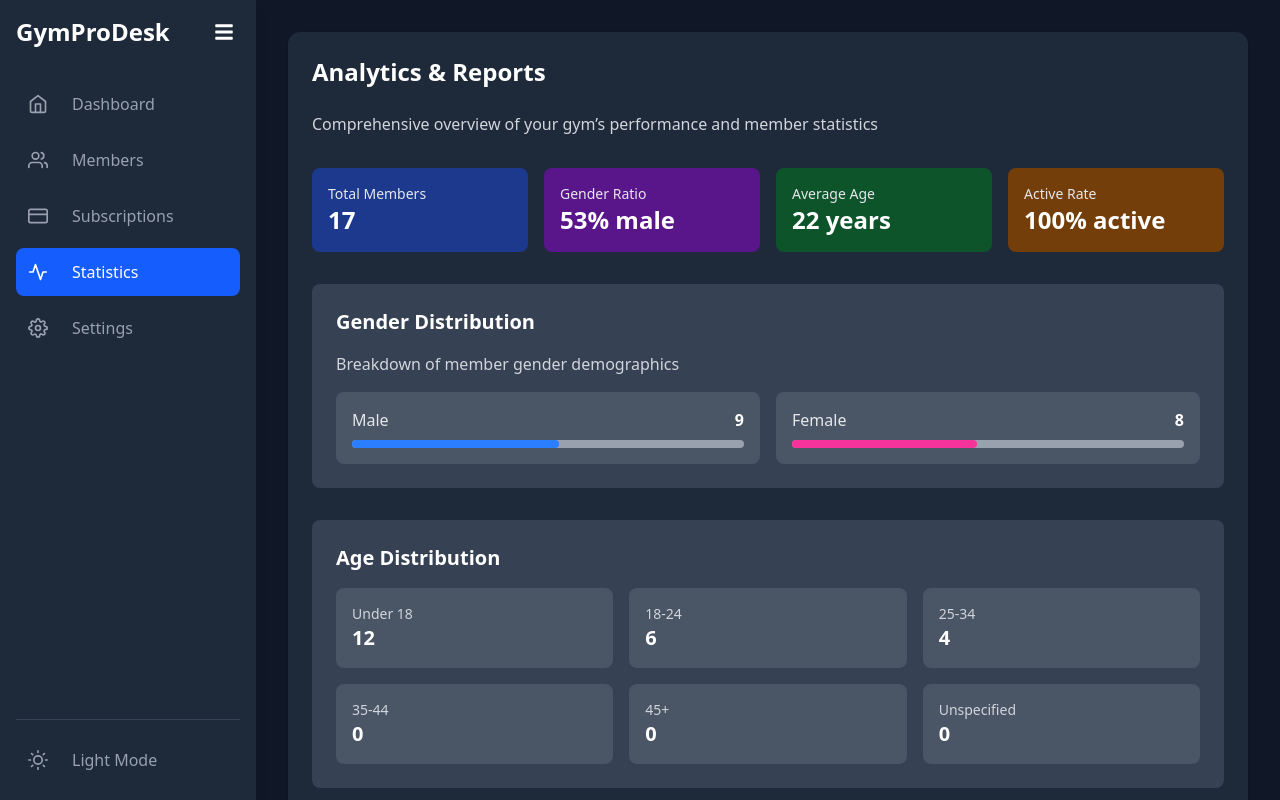
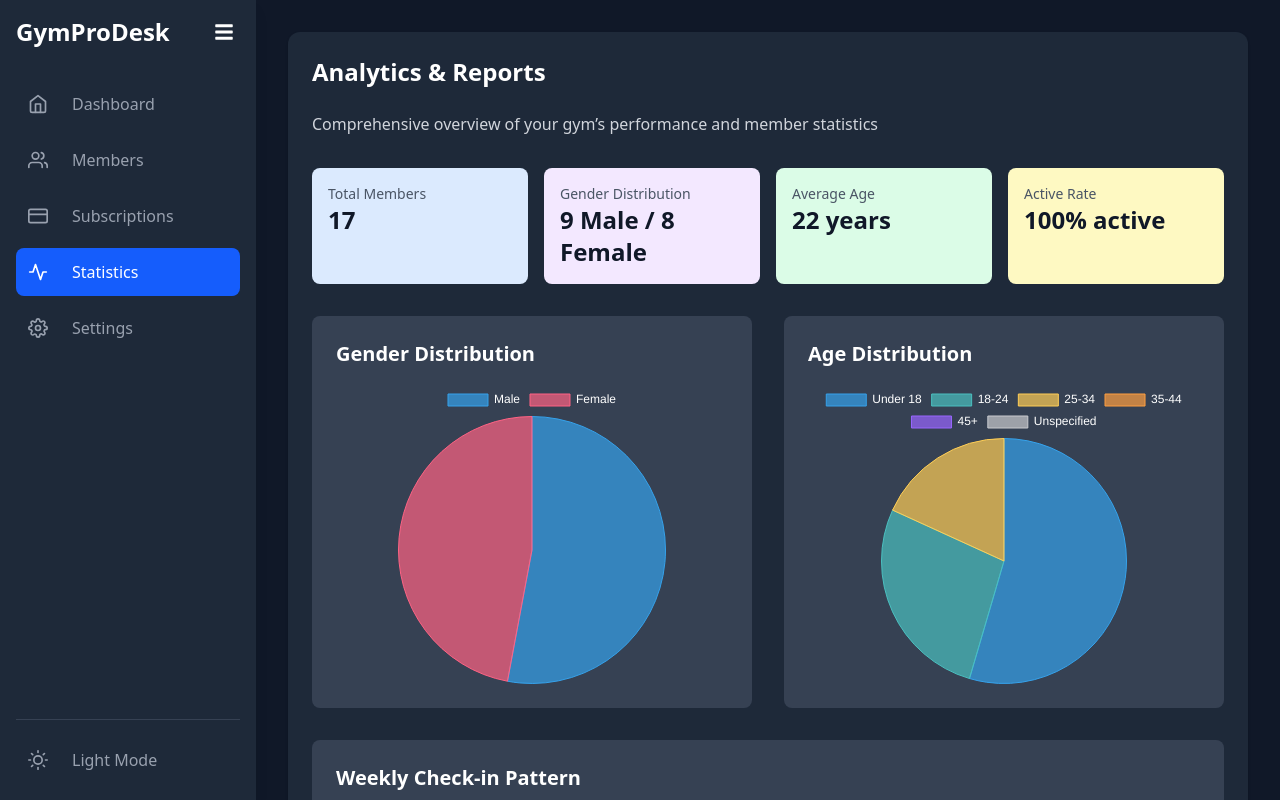
Before and after one commit to Scaronz/GymProDesk, a React (Vite) app: page / in a window 1280 px wide. Both pictures are taken after a click on the button "Statistics". Shown: the top 800 px of the page. Built offline with nearby package versions, Linux system fonts and the light colour scheme.

Commit message:
Added charts

```diff
--- a/package.json
+++ b/package.json
@@ -14,8 +14,10 @@
     "@tauri-apps/api": "^2",
     "@tauri-apps/plugin-opener": "^2",
     "@tauri-apps/plugin-sql": "^2.2.0",
+    "chart.js": "^4.4.8",
     "framer-motion": "^12.5.0",
     "react": "^18.3.1",
+    "react-chartjs-2": "^5.3.0",
     "react-dom": "^18.3.1",
     "react-icons": "^5.5.0",
     "react-router-dom": "^7.4.0"
--- a/src/pages/Statistics.tsx
+++ b/src/pages/Statistics.tsx
@@ -1,14 +1,36 @@
 import { FC } from 'react';
+import { Chart as ChartJS, ArcElement, Tooltip, Legend, ChartOptions, TooltipItem } from 'chart.js'; // Added ChartOptions, TooltipItem
+import { Pie } from 'react-chartjs-2';
+
+// Register Chart.js components needed for Pie chart
+ChartJS.register(ArcElement, Tooltip, Legend);
 
 interface StatisticsProps {
   darkMode: boolean;
 }
 
+// Define an interface for the stats data structure for better type safety
+interface GymStats {
+  totalMembers: number;
+  genderRatio: { male: number; female: number };
+  averageAge: number;
+  activeRate: number;
+  genderDistribution: { male: number; female: number };
+  ageDistribution: {
+    under18: number;
+    eighteenTo24: number;
+    twentyFiveTo34: number;
+    thirtyFiveTo44: number;
+    fortyFivePlus: number;
+    unspecified: number;
+  };
+}
+
 const Statistics: FC<StatisticsProps> = ({ darkMode }) => {
   // Mock data - replace with real data from your backend/localStorage
-  const stats = {
+  const stats: GymStats = { // Use the GymStats interface
     totalMembers: 17,
-    genderRatio: { male: 53, female: 47 },
+    genderRatio: { male: 53, female: 47 }, // Note: this seems percentage based, might need raw counts later
     averageAge: 22,
     activeRate: 100,
     genderDistribution: { male: 9, female: 8 },
@@ -22,8 +44,105 @@ const Statistics: FC<StatisticsProps> = ({ darkMode }) => {
     }
   };
 
+  // --- Prepare Data for Age Distribution Pie Chart ---
+  const ageChartData = {
+    labels: [
+      'Under 18',
+      '18-24',
+      '25-34',
+      '35-44',
+      '45+',
+      'Unspecified',
+    ],
+    datasets: [
+      {
+        label: '# of Members',
+        data: [
+          stats.ageDistribution.under18,
+          stats.ageDistribution.eighteenTo24,
+          stats.ageDistribution.twentyFiveTo34,
+          stats.ageDistribution.thirtyFiveTo44,
+          stats.ageDistribution.fortyFivePlus,
+          stats.ageDistribution.unspecified,
+        ],
+        backgroundColor: [ // Example colors, adjust as needed
+          'rgba(54, 162, 235, 0.7)',  // Blue
+          'rgba(75, 192, 192, 0.7)',  // Teal
+          'rgba(255, 206, 86, 0.7)',  // Yellow
+          'rgba(255, 159, 64, 0.7)',  // Orange
+          'rgba(153, 102, 255, 0.7)', // Purple
+          'rgba(201, 203, 207, 0.7)'  // Gray
+        ],
+        borderColor: [
+          'rgba(54, 162, 235, 1)',
+          'rgba(75, 192, 192, 1)',
+          'rgba(255, 206, 86, 1)',
+          'rgba(255, 159, 64, 1)',
+          'rgba(153, 102, 255, 1)',
+          'rgba(201, 203, 207, 1)'
+        ],
+        borderWidth: 1,
+      },
+    ],
+  };
+
+  // --- Define Options for Age Distribution Pie Chart ---
+  const chartOptions: ChartOptions<'pie'> = { // Use ChartOptions<'pie'> for specific options
+    responsive: true,
+    maintainAspectRatio: false,
+    plugins: {
+      legend: {
+        position: 'top' as const, // Use 'as const' for literal type
+        labels: {
+          color: darkMode ? '#FFFFFF' : '#374151', // Adjust text color for dark mode
+        }
+      },
+      tooltip: {
+        callbacks: {
+          label: function(context: TooltipItem<'pie'>) { // Use TooltipItem<'pie'>
+              let label = context.label || '';
+              if (label) {
+                  label += ': ';
+              }
+              if (context.parsed !== null) {
+                  const total = context.dataset.data.reduce((acc: number, value: number) => acc + value, 0);
+                  const value = context.parsed;
+                  const percentage = total > 0 ? ((value / total) * 100).toFixed(1) : 0;
+                  label += `${value} (${percentage}%)`;
+              }
+              return label;
+          }
+        }
+      },
+    },
+  };
+
+
+  // --- Prepare Data for Gender Distribution Pie Chart (Example) ---
+  // You might want a separate chart for gender too
+  const genderChartData = {
+    labels: ['Male', 'Female'],
+    datasets: [
+      {
+        label: '# of Members',
+        data: [stats.genderDistribution.male, stats.genderDistribution.female],
+        backgroundColor: [
+            'rgba(54, 162, 235, 0.7)', // Blue for Male
+            'rgba(255, 99, 132, 0.7)', // Pink for Female
+        ],
+        borderColor: [
+            'rgba(54, 162, 235, 1)',
+            'rgba(255, 99, 132, 1)',
+        ],
+        borderWidth: 1,
+      },
+    ],
+  };
+  // Use the same chartOptions or define specific ones for gender
+
+
   return (
-    <div className={`p-6 rounded-xl ${darkMode ? 'bg-gray-800' : 'bg-white'} shadow`}>
+    <div className={`p-6 rounded-xl ${darkMode ? 'bg-gray-800' : 'bg-white'} shadow`}> {/* Adjusted outer bg */}
       <h1 className={`text-2xl font-bold mb-6 ${darkMode ? 'text-white' : 'text-gray-800'}`}>
         Analytics & Reports
       </h1>
@@ -36,95 +155,61 @@ const Statistics: FC<StatisticsProps> = ({ darkMode }) => {
         <StatCard
           darkMode={darkMode}
           title="Total Members"
-          value={stats.totalMembers}
+          value={stats.totalMembers.toString()} // Ensure value is string for StatCard
           bgColor="bg-blue-100"
-          darkBgColor="bg-blue-900"
+          darkBgColor="dark:bg-blue-900" // Prefix dark mode classes
         />
         <StatCard
           darkMode={darkMode}
-          title="Gender Ratio"
-          value={`${stats.genderRatio.male}% male`}
+          // Using raw counts from genderDistribution for a potentially more accurate card title
+          title="Gender Distribution"
+          value={`${stats.genderDistribution.male} Male / ${stats.genderDistribution.female} Female`}
           bgColor="bg-purple-100"
-          darkBgColor="bg-purple-900"
+          darkBgColor="dark:bg-purple-900"
         />
         <StatCard
           darkMode={darkMode}
           title="Average Age"
           value={`${stats.averageAge} years`}
           bgColor="bg-green-100"
-          darkBgColor="bg-green-900"
+          darkBgColor="dark:bg-green-900"
         />
         <StatCard
           darkMode={darkMode}
           title="Active Rate"
           value={`${stats.activeRate}% active`}
           bgColor="bg-yellow-100"
-          darkBgColor="bg-yellow-900"
+          darkBgColor="dark:bg-yellow-900"
         />
       </div>
 
+      {/* Combined Chart Section (Example using Grid) */}
+      <div className="grid grid-cols-1 md:grid-cols-2 gap-8 mb-8">
+
           {/* Gender Distribution Section */}
-      <div className={`mb-8 p-6 rounded-lg ${darkMode ? 'bg-gray-700' : 'bg-gray-50'}`}>
+          <div className={`p-6 rounded-lg ${darkMode ? 'bg-gray-700' : 'bg-gray-50'}`}>
             <h2 className={`text-xl font-semibold mb-4 ${darkMode ? 'text-white' : 'text-gray-800'}`}>
               Gender Distribution
             </h2>
-        <p className={`mb-4 ${darkMode ? 'text-gray-300' : 'text-gray-600'}`}>
-          Breakdown of member gender demographics
-        </p>
-        <div className="flex gap-4">
-          <GenderPill
-            darkMode={darkMode}
-            gender="Male"
-            count={stats.genderDistribution.male}
-            total={stats.totalMembers}
-          />
-          <GenderPill
-            darkMode={darkMode}
-            gender="Female"
-            count={stats.genderDistribution.female}
-            total={stats.totalMembers}
-          />
+            {/* Container for sizing the chart */}
+            <div style={{ position: 'relative', height: '300px', width: '100%' }}>
+              <Pie data={genderChartData} options={chartOptions} /> {/* Use gender data */}
             </div>
           </div>
 
+
           {/* Age Distribution Section */}
-      <div className={`mb-8 p-6 rounded-lg ${darkMode ? 'bg-gray-700' : 'bg-gray-50'}`}>
+          <div className={`p-6 rounded-lg ${darkMode ? 'bg-gray-700' : 'bg-gray-50'}`}>
             <h2 className={`text-xl font-semibold mb-4 ${darkMode ? 'text-white' : 'text-gray-800'}`}>
               Age Distribution
             </h2>
-        <div className="grid grid-cols-2 md:grid-cols-3 gap-4">
-          <AgeGroup
-            darkMode={darkMode}
-            label="Under 18"
-            count={stats.ageDistribution.under18}
-          />
-          <AgeGroup
-            darkMode={darkMode}
-            label="18-24"
-            count={stats.ageDistribution.eighteenTo24}
-          />
-          <AgeGroup
-            darkMode={darkMode}
-            label="25-34"
-            count={stats.ageDistribution.twentyFiveTo34}
-          />
-          <AgeGroup
-            darkMode={darkMode}
-            label="35-44"
-            count={stats.ageDistribution.thirtyFiveTo44}
-          />
-          <AgeGroup
-            darkMode={darkMode}
-            label="45+"
-            count={stats.ageDistribution.fortyFivePlus}
-          />
-          <AgeGroup
-            darkMode={darkMode}
-            label="Unspecified"
-            count={stats.ageDistribution.unspecified}
-          />
+            {/* Container for sizing the chart */}
+            <div style={{ position: 'relative', height: '300px', width: '100%' }}>
+              <Pie data={ageChartData} options={chartOptions} /> {/* Use age data */}
             </div>
           </div>
+      </div>
+
 
       {/* Check-in Pattern Section */}
       <div className={`p-6 rounded-lg ${darkMode ? 'bg-gray-700' : 'bg-gray-50'}`}>
@@ -133,25 +218,43 @@ const Statistics: FC<StatisticsProps> = ({ darkMode }) => {
         </h2>
         <div className={`h-48 rounded-lg ${darkMode ? 'bg-gray-600' : 'bg-white'} flex items-center justify-center`}>
           <span className={`${darkMode ? 'text-gray-400' : 'text-gray-500'}`}>
-            Check-in chart visualization placeholder
+            Check-in chart visualization placeholder (e.g., Bar or Line chart)
           </span>
+          {/* You would use react-chartjs-2's Bar or Line component here later */}
         </div>
       </div>
     </div>
   );
 };
 
-// Reusable Stat Card Component
-const StatCard = ({ darkMode, title, value, bgColor, darkBgColor }: any) => (
-  <div className={`p-4 rounded-lg ${darkMode ? darkBgColor : bgColor}`}>
-    <h3 className={`text-sm font-medium ${darkMode ? 'text-gray-200' : 'text-gray-600'}`}>{title}</h3>
-    <p className={`text-2xl font-bold ${darkMode ? 'text-white' : 'text-gray-900'}`}>{value}</p>
+// --- Reusable Components ---
+
+// Reusable Stat Card Component (Added type safety)
+interface StatCardProps {
+  darkMode: boolean;
+  title: string;
+  value: string; // Ensure value is always passed as string
+  bgColor: string;
+  darkBgColor: string;
+}
+const StatCard: FC<StatCardProps> = ({ darkMode, title, value, bgColor, darkBgColor }) => (
+  // Use dark: prefix for Tailwind dark mode variants
+  <div className={`p-4 rounded-lg ${bgColor} ${darkBgColor}`}>
+    <h3 className={`text-sm font-medium text-gray-600 dark:text-gray-300`}>{title}</h3>
+    <p className={`text-2xl font-bold text-gray-900 dark:text-white`}>{value}</p>
   </div>
 );
 
-// Gender Distribution Component
-const GenderPill = ({ darkMode, gender, count, total }: any) => {
-  const percentage = ((count / total) * 100).toFixed(1);
+// Gender Distribution Component (Kept for potential future use, but not used by Pie charts)
+/* // If you decide you need the pill display elsewhere, keep this
+interface GenderPillProps {
+    darkMode: boolean;
+    gender: 'Male' | 'Female';
+    count: number;
+    total: number;
+}
+const GenderPill: FC<GenderPillProps> = ({ darkMode, gender, count, total }) => {
+  const percentage = total > 0 ? ((count / total) * 100).toFixed(1) : "0";
   return (
     <div className={`flex-1 p-4 rounded-lg ${darkMode ? 'bg-gray-600' : 'bg-white'}`}>
       <div className="flex justify-between items-center mb-2">
@@ -167,13 +270,9 @@ const GenderPill = ({ darkMode, gender, count, total }: any) => {
     </div>
   );
 };
+*/
 
-// Age Group Component
-const AgeGroup = ({ darkMode, label, count }: any) => (
-  <div className={`p-4 rounded-lg ${darkMode ? 'bg-gray-600' : 'bg-white'}`}>
-    <h4 className={`text-sm ${darkMode ? 'text-gray-300' : 'text-gray-600'}`}>{label}</h4>
-    <p className={`text-xl font-bold ${darkMode ? 'text-white' : 'text-gray-900'}`}>{count}</p>
-  </div>
-);
+// Age Group Component is no longer needed as it's replaced by the Pie chart.
+// const AgeGroup = ({ darkMode, label, count }: any) => ( ... );
 
 export default Statistics;
```
Also changed, not shown: 1 other file (tests, documents, lock files or other folders). Lines whose indentation alone changed are shown as unchanged.
